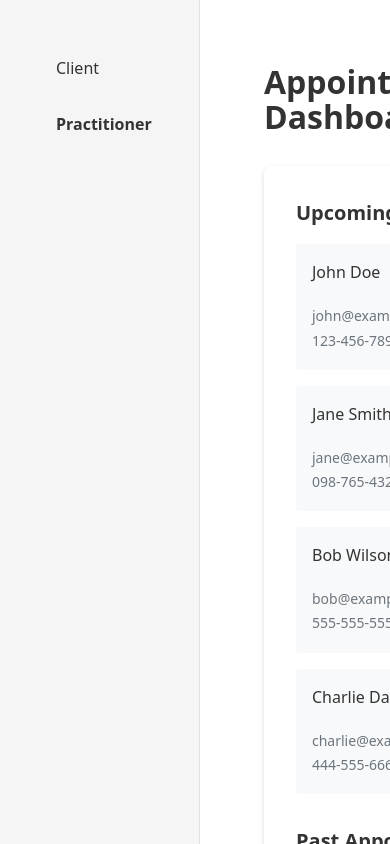
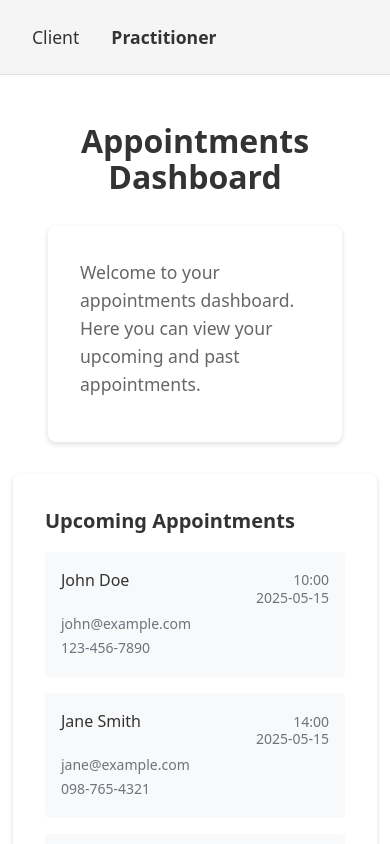
Before and after one commit to yakabay/react-booking-calendar, a React (Vite) app: page /practitioner in a window 390 px wide. Built offline with nearby package versions, Linux system fonts and the light colour scheme.

Commit message:
update mobile layout

```diff
--- a/src/components/client-page/BookingCalendar/BookingCalendar.scss
+++ b/src/components/client-page/BookingCalendar/BookingCalendar.scss
@@ -5,6 +5,7 @@
   box-shadow: 0px 2px 4px 1px $color-shadow;
   max-width: 670px;
   height: 100%;
+  min-width: 354px;
 
   &__header {
     margin-bottom: 2rem;
--- a/src/layout/Layout/Layout.scss
+++ b/src/layout/Layout/Layout.scss
@@ -13,4 +13,15 @@
     background-color: $color-background;
     overflow: auto;
   }
+
+  @media (max-width: 768px) {
+    flex-direction: column;
+
+    &__sidebar {
+      height: auto;
+    }
+    &__main {
+      padding: 1rem;
+    }
+  }
 }
--- a/src/layout/Sidebar/Sidebar.scss
+++ b/src/layout/Sidebar/Sidebar.scss
@@ -6,7 +6,7 @@
   border-right: 1px solid $color-border;
 
   &__nav {
-    padding: 1rem;
+    padding: 0.5rem;
   }
 
   &__nav-list {
@@ -23,6 +23,7 @@
     display: flex;
     align-items: center;
     padding: 0.5rem;
+    font-size: 1.1rem;
     color: $color-text;
     text-decoration: none;
     border-radius: 4px;
@@ -36,4 +37,23 @@
       font-weight: bold;
     }
   }
+
+  @media (max-width: 768px) {
+    width: 100%;
+    height: auto;
+    padding: 1rem;
+    border-right: none;
+    border-bottom: 1px solid $color-border;
+
+    &__nav {
+      padding: 0 0.5rem;
+    }
+    &__nav-list {
+      display: flex;
+      gap: 1rem;
+    }
+    &__nav-item {
+      margin-bottom: 0;
+    }
+  }
 }
--- a/src/pages/PractitionerPage/PractitionerPage.scss
+++ b/src/pages/PractitionerPage/PractitionerPage.scss
@@ -35,4 +35,15 @@
     color: $color-text-light;
     line-height: 1.6;
   }
+
+  @media (max-width: 768px) {
+    &__content {
+      flex-direction: column-reverse;
+      align-items: center;
+    }
+
+    &__block {
+      max-width: 364px;
+    }
+  }
 }
```
